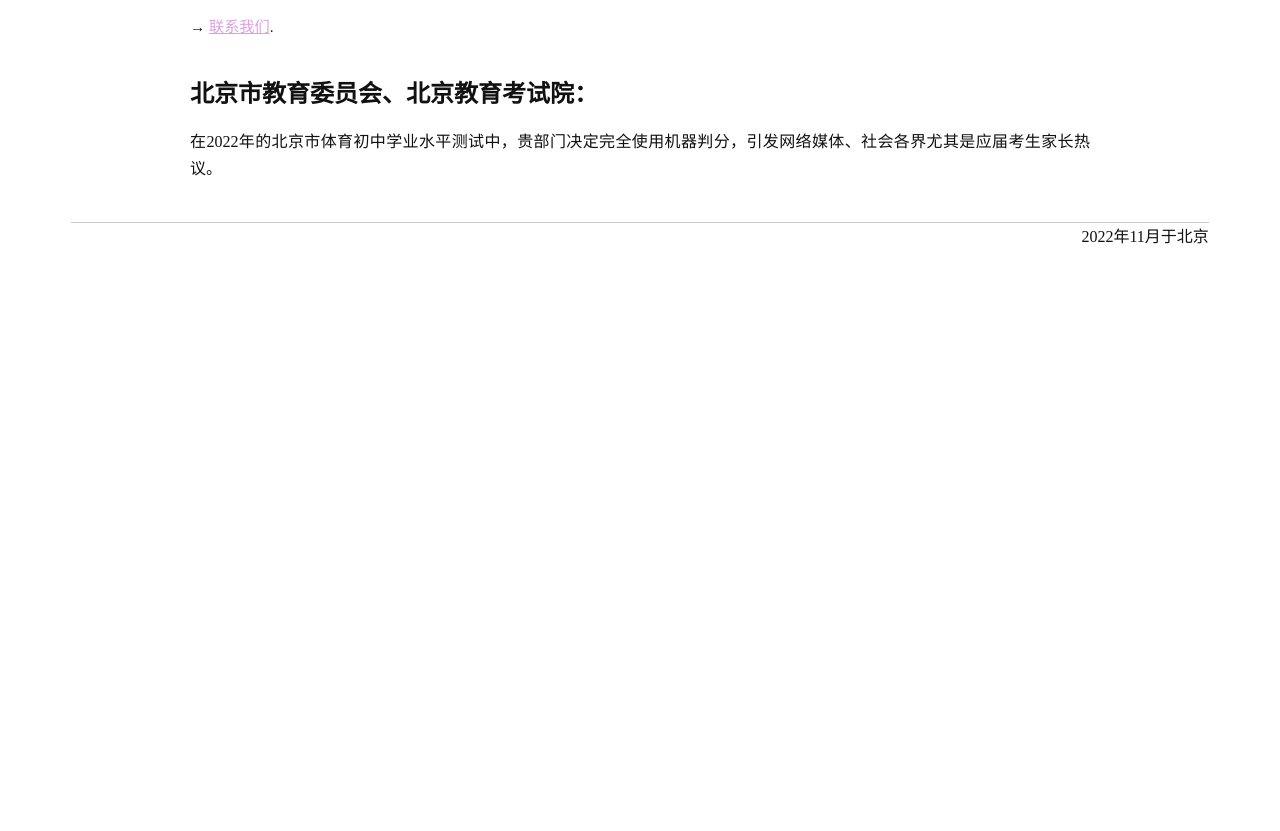
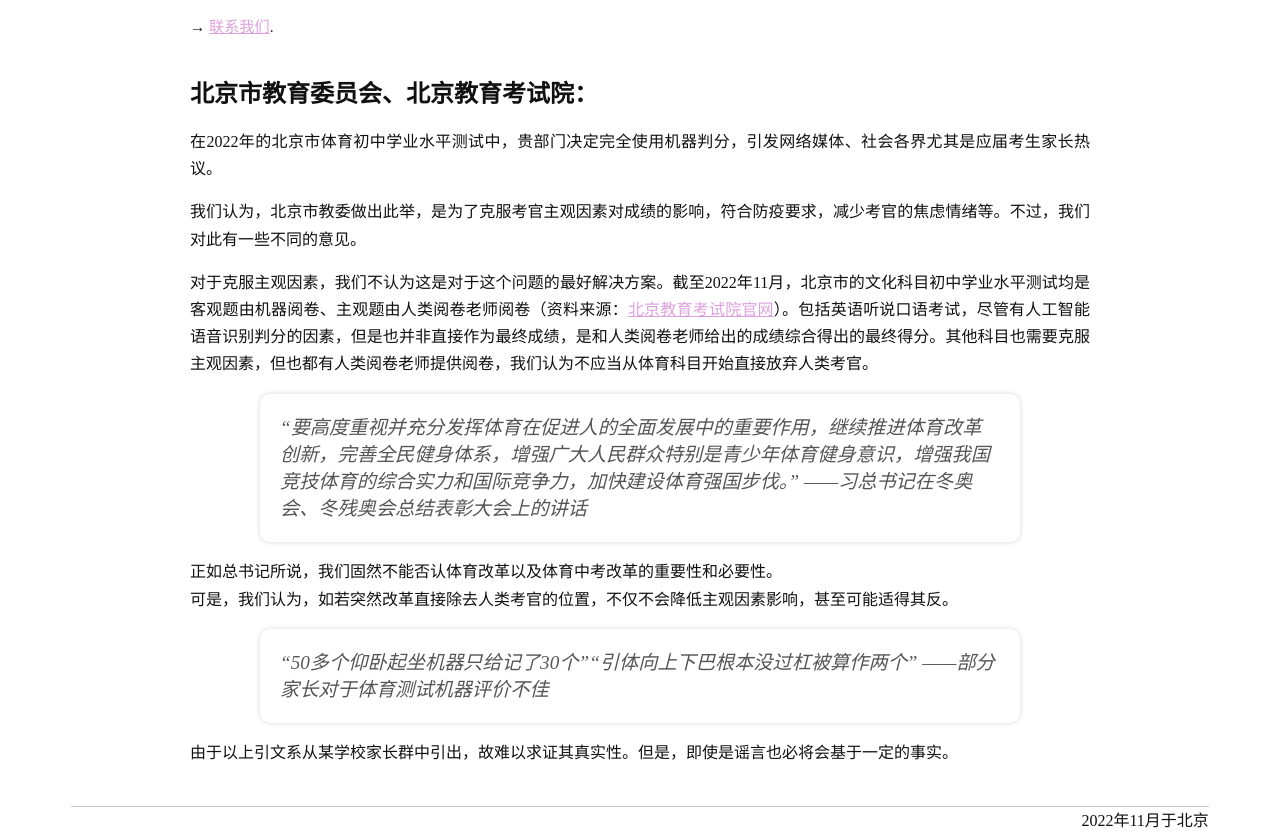
Before and after one commit to cao-zhiming/aidontpetest, a plain HTML site: page index.html in a window 1280 px wide. Shown: the part 114-945 px from the top of the page. Before the commit the page ends 800 px from the top, so only its background shows below. Drawn offline with Linux system fonts and the light colour scheme.

Commit message:
Update html

```diff
--- a/index.html
+++ b/index.html
@@ -25,9 +25,25 @@
 在2022年的北京市体育初中学业水平测试中，贵部门决定完全使用机器判分，引发网络媒体、社会各界尤其是应届考生家长热议。
   </p>
   <p>
-
+我们认为，北京市教委做出此举，是为了克服考官主观因素对成绩的影响，符合防疫要求，减少考官的焦虑情绪等。不过，我们对此有一些不同的意见。
   </p>
-
+<p>
+对于克服主观因素，我们不认为这是对于这个问题的最好解决方案。截至2022年11月，北京市的文化科目初中学业水平测试均是客观题由机器阅卷、主观题由人类阅卷老师阅卷（资料来源：<a href="https://bjeea.cn">北京教育考试院官网</a>）。包括英语听说口语考试，尽管有人工智能语音识别判分的因素，但是也并非直接作为最终成绩，是和人类阅卷老师给出的成绩综合得出的最终得分。其他科目也需要克服主观因素，但也都有人类阅卷老师提供阅卷，我们认为不应当从体育科目开始直接放弃人类考官。
+</p>
+<blockquote>
+“要高度重视并充分发挥体育在促进人的全面发展中的重要作用，继续推进体育改革创新，完善全民健身体系，增强广大人民群众特别是青少年体育健身意识，增强我国竞技体育的综合实力和国际竞争力，加快建设体育强国步伐。”
+——习总书记在冬奥会、冬残奥会总结表彰大会上的讲话
+</blockquote>
+<p>
+正如总书记所说，我们固然不能否认体育改革以及体育中考改革的重要性和必要性。<br>可是，我们认为，如若突然改革直接除去人类考官的位置，不仅不会降低主观因素影响，甚至可能适得其反。
+</p>
+<blockquote>
+“50多个仰卧起坐机器只给记了30个”“引体向上下巴根本没过杠被算作两个”
+——部分家长对于体育测试机器评价不佳
+</blockquote>
+<p>
+由于以上引文系从某学校家长群中引出，故难以求证其真实性。但是，即使是谣言也必将会基于一定的事实。
+</p>
 
 </div>
   <div id="footer">
```
